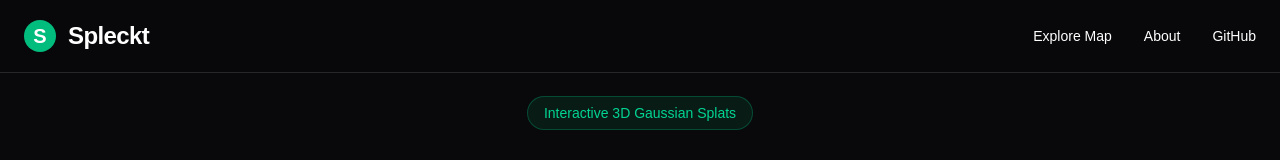
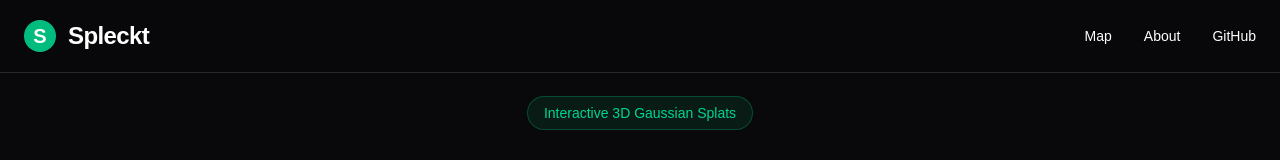
Before and after one commit to Browens5/spleckt, a Next.js app: page / in a window 1280 px wide. Shown: the top 160 px of the page. Built offline with nearby package versions, Linux system fonts and the light colour scheme.

Commit message:
clean up

```diff
--- a/app/page.tsx
+++ b/app/page.tsx
@@ -17,7 +17,7 @@ export default function Home() {
 
           <div className="flex items-center gap-8 text-sm">
             <Link href="/map" className="hover:text-emerald-400 transition-colors">
-              Explore Map
+              Map
             </Link>
             <Link href="/about" className="hover:text-emerald-400 transition-colors">
               About
```
